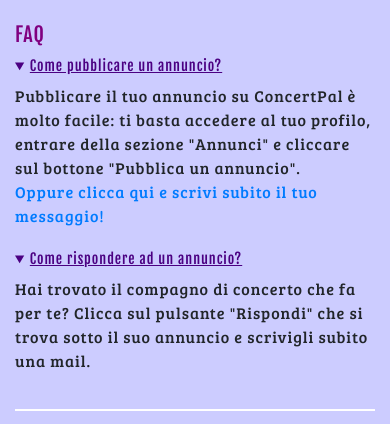
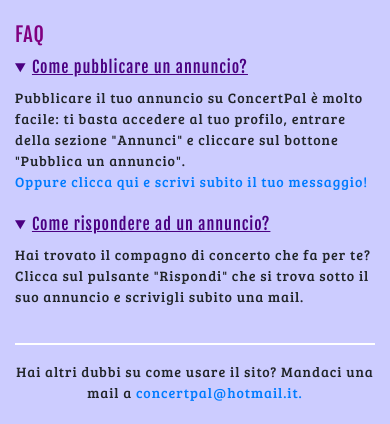
Before and after one commit to savioligiorgia/ConcertPal, a plain HTML site: page faq.html in a window 390 px wide. Shown: the part 203-627 px from the top of the page. Drawn offline with nearby package versions, Linux system fonts and the light colour scheme.

Commit message:
Add files via upload

```diff
--- a/css/style.css
+++ b/css/style.css
@@ -270,8 +270,12 @@ details {
 }
 
 @media only screen and (max-width: 700px) {
+  details{
+    font-size: 14px !important;
+  }
+
   summary {
-    font-size: 14px !important;
+    font-size: 16px !important;
   }
 }
 
```
